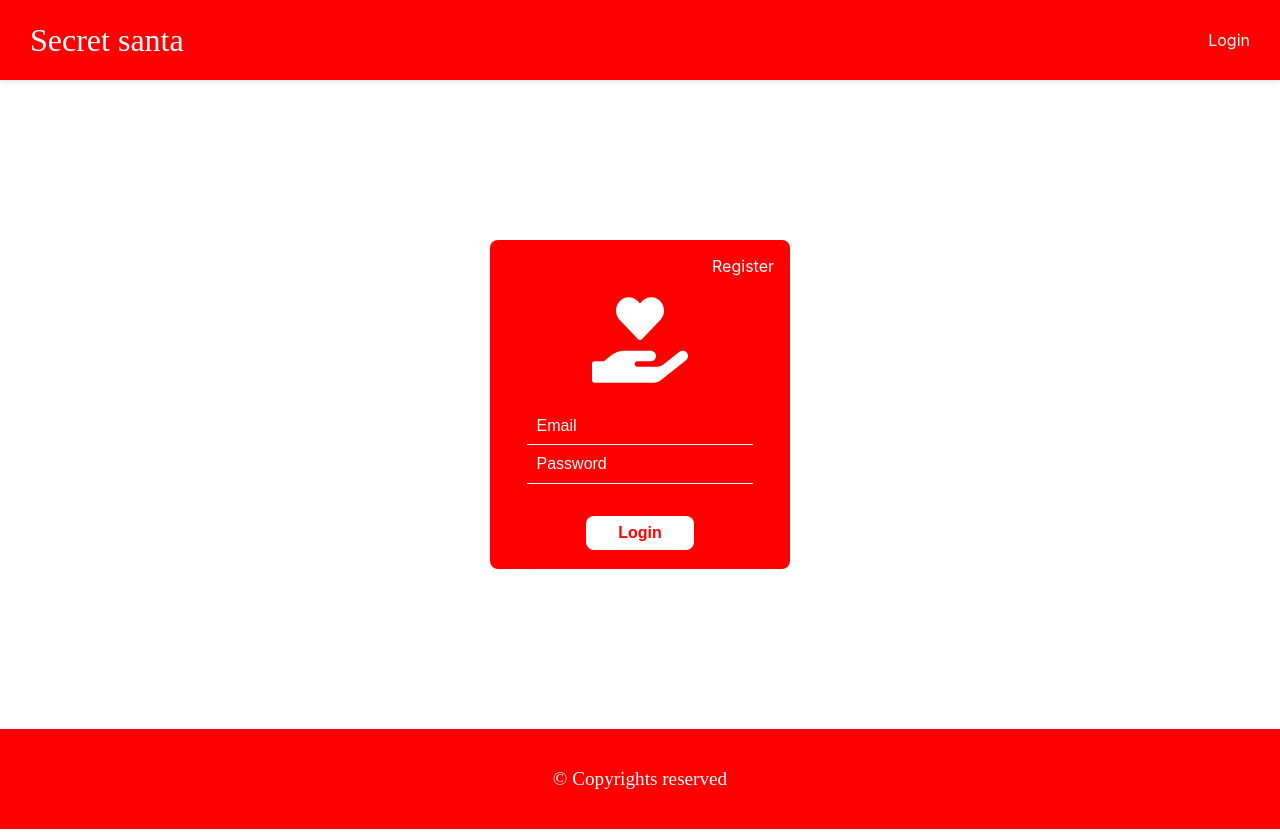
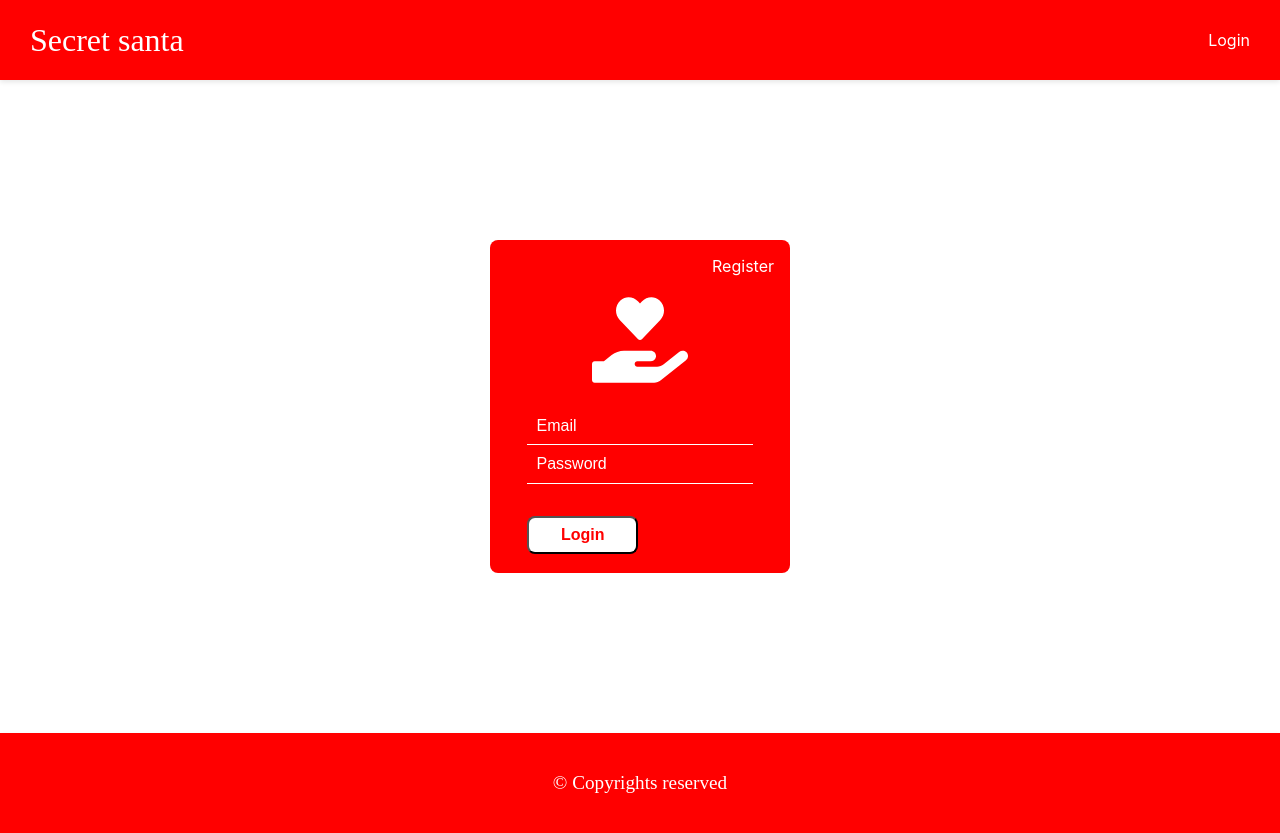
Before and after one commit to Ragavendravignesh/secret-santa-frontend, a Next.js app: page /login in a window 1280 px wide. Built offline with nearby package versions, Linux system fonts and the light colour scheme; no server answers; a web font is replaced by a local one.

Commit message:
Changed to button

```diff
--- a/styles/login.module.css
+++ b/styles/login.module.css
@@ -46,13 +46,11 @@
 }
 
 .authBtn {
-  display: flex;
   margin: 2rem auto 0.2rem;
   padding: 0.5rem 2rem;
   border-radius: 0.5rem;
   background-color: white;
   color: #ff0000;
-  border: none;
   cursor: pointer;
   transition: all 0.5s;
   font-size: 1rem;
```
